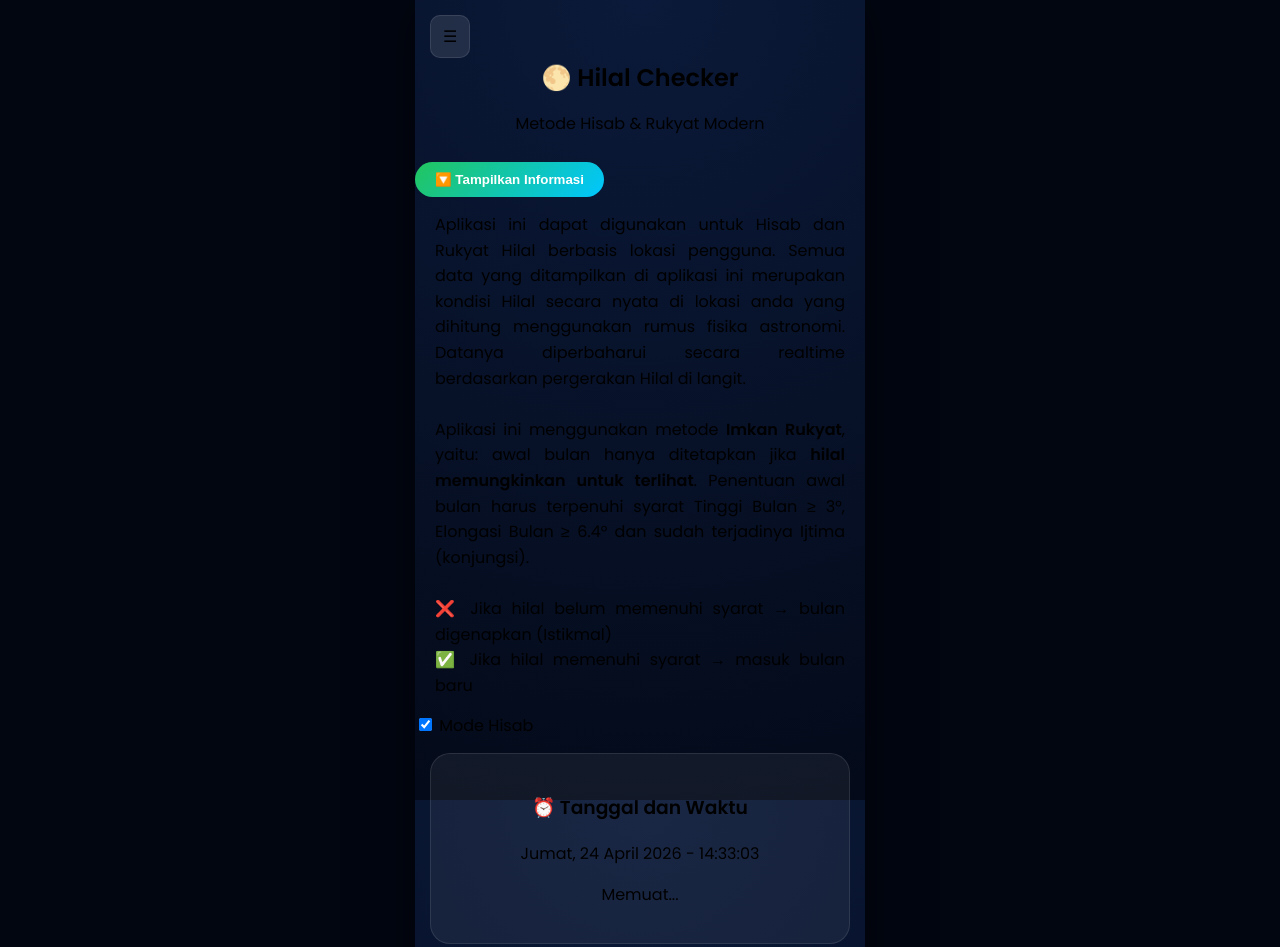
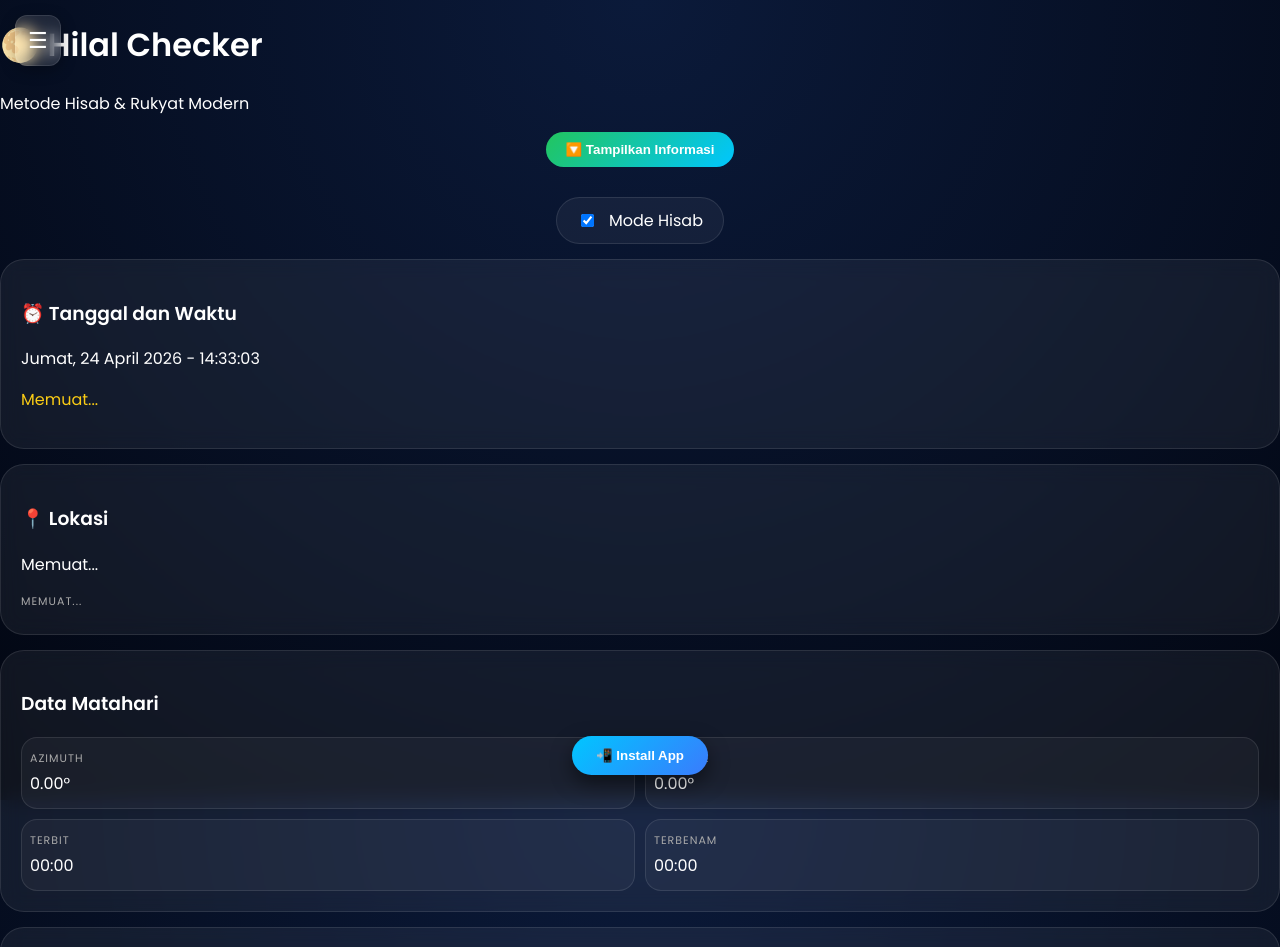
Before and after one commit to ariadisasaki/debugcode, a plain HTML site: page index.html in a window 1280 px wide. Shown: the top 947 px of the page. Drawn offline with Linux system fonts and the light colour scheme.

Commit message:
Update style.css

```diff
--- a/css/style.css
+++ b/css/style.css
@@ -4,34 +4,24 @@
   --card-bg: rgba(255, 255, 255, 0.06);
   --accent-blue: #3a7bfd;
   --accent-cyan: #00c6ff;
+  --accent-gold: #facc15;
+  --text-main: #ffffff;
+  --text-muted: #cbd5f5;
   --glass-border: rgba(255, 255, 255, 0.1);
 }
 
 body {
   margin: 0;
-  padding: 0;
   font-family: 'Poppins', sans-serif;
-  background: #020611; /* Background dasar agar laptop tidak putih */
-  display: flex;
-  justify-content: center; /* Mengetengahkan aplikasi di laptop */
-  min-height: 100vh;
-}
-
-/* === APP WRAPPER (Simulasi HP di Laptop) === */
-.app-wrapper {
-  width: 100%;
-  max-width: 450px; /* Lebar maksimal HP */
   background: var(--primary-bg);
   background-attachment: fixed;
-  min-height: 100vh;
-  position: relative; /* Anchor untuk elemen fixed di dalamnya */
-  box-shadow: 0 0 50px rgba(0,0,0,0.5);
+  color: var(--text-main);
   overflow-x: hidden;
 }
 
-/* === SPLASH SCREEN (Proporsional & Center) === */
+/* === SPLASH SCREEN === */
 #splash {
-  position: absolute; /* Gunakan absolute agar tetap di dalam wrapper */
+  position: fixed;
   top: 0; left: 0;
   width: 100%; height: 100%;
   background: #020611;
@@ -41,87 +31,152 @@
 }
 
 .logo {
-  width: 80px; /* Diperkecil agar proporsional */
+  width: 120px;
   height: auto;
   margin-bottom: 20px;
 }
 
-/* === HEADER (Center) === */
-.header {
-  text-align: center;
-  padding: 60px 20px 10px; /* Beri space atas agar tidak tertutup tombol menu */
-  width: 100%;
-  box-sizing: border-box;
+/* === FLOATING MENU BUTTON (Top Left) === */
+.menu-btn {
+  position: fixed;
+  top: 15px;
+  left: 15px;
+  font-size: 22px;
+  background: rgba(255, 255, 255, 0.1);
+  backdrop-filter: blur(8px);
+  color: #fff;
+  padding: 8px 12px;
+  border-radius: 12px;
+  z-index: 2000;
+  cursor: pointer;
+  border: 1px solid var(--glass-border);
+  box-shadow: 0 4px 15px rgba(0,0,0,0.3);
 }
 
-.header h1 { margin: 0; font-size: 24px; }
-
-/* === SIDEBAR & OVERLAY (Fixed & Berurutan) === */
+/* === SIDEBAR (Vertical Stack) === */
 .sidebar {
-  position: absolute;
+  position: fixed;
   top: 0; left: 0;
-  width: 280px; height: 100%;
-  background: rgba(10, 20, 40, 0.98);
+  width: 260px; height: 100%;
+  background: rgba(2, 6, 17, 0.98);
   backdrop-filter: blur(15px);
   z-index: 2001;
   transform: translateX(-100%);
   transition: transform 0.4s ease;
-  padding: 60px 20px;
+  padding: 60px 20px 20px 20px; /* Padding top lebih besar agar tidak tertutup tombol close */
+  box-sizing: border-box;
   display: flex;
-  flex-direction: column;
-  box-sizing: border-box;
+  flex-direction: column; /* Berurutan ke bawah */
+  gap: 10px;
 }
 
 .sidebar.active { transform: translateX(0); }
 
-.sidebar button {
-  margin-bottom: 15px; /* Jarak antar menu */
-  padding: 12px;
-  border-radius: 12px;
-  background: rgba(255,255,255,0.05);
-  border: 1px solid var(--glass-border);
-  color: white;
-  font-weight: 500;
-  cursor: pointer;
+.sidebar h3 {
+  margin-bottom: 10px;
+  text-align: center;
+  border-bottom: 1px solid var(--glass-border);
+  padding-bottom: 10px;
 }
 
-.overlay {
-  position: absolute;
-  top: 0; left: 0;
-  width: 100%; height: 100%;
-  background: rgba(0,0,0,0.7);
-  z-index: 2000;
-  display: none;
-}
-.overlay.active { display: block; }
-
-/* === MENU BUTTON (Floating Left Top) === */
-.menu-btn {
-  position: absolute;
-  top: 15px; left: 15px;
-  z-index: 2002;
-  background: rgba(255,255,255,0.1);
-  padding: 8px 12px;
-  border-radius: 10px;
-  border: 1px solid var(--glass-border);
-  cursor: pointer;
+/* === TOGGLES (Center Horizontal) === */
+.toggle-wrapper {
+  display: flex;
+  justify-content: center; /* Center Horizontal */
+  align-items: center;
+  margin: 15px auto;
+  width: 100%;
 }
 
-/* === PROGRESS BAR (Pastikan Tampil) === */
-.progress-container {
-  margin: 20px;
-  text-align: center;
+.hijri-toggle-wrapper {
+  display: flex;
+  align-items: center;
+  justify-content: center; /* Center Horizontal */
+  gap: 12px;
+  margin: 15px auto;
+  background: rgba(255,255,255,0.05);
+  padding: 10px 20px;
+  border-radius: 30px;
+  width: fit-content;
+  border: 1px solid var(--glass-border);
 }
 
+/* === CARD & LABELS (Hover Effects) === */
+.card {
+  background: var(--card-bg);
+  backdrop-filter: blur(10px);
+  border-radius: 24px;
+  padding: 20px;
+  margin-bottom: 15px;
+  border: 1px solid var(--glass-border);
+  transition: transform 0.3s ease;
+}
+
+.card:hover { transform: translateY(-3px); }
+
+/* Efek Hover pada Kotak Label (Azimuth, Altitude, dll) */
+.data-box, .prediksi-box, .sun-box {
+  background: rgba(255, 255, 255, 0.04);
+  border: 1px solid var(--glass-border);
+  padding: 12px 8px;
+  border-radius: 16px;
+  transition: all 0.3s ease;
+}
+
+.data-box:hover, .prediksi-box:hover, .sun-box:hover {
+  background: rgba(255, 255, 255, 0.1);
+  border-color: var(--accent-cyan);
+  transform: scale(1.05); /* Sedikit membesar saat di-hover */
+  box-shadow: 0 5px 15px rgba(0, 198, 255, 0.2);
+}
+
+.label {
+  font-size: 11px !important;
+  text-transform: uppercase;
+  letter-spacing: 1px;
+  color: #aaa;
+  display: block;
+  margin-bottom: 4px;
+}
+
+/* === PLANETARIUM (Ratio 1:2) === */
+#planetarium {
+  width: 100% !important;
+  height: 500px !important; /* Diperpanjang ke bawah */
+  border-radius: 12px;
+  background: #000;
+  display: block;
+}
+
+/* === HIDDEN CARD (Text Justify) === */
+#hijriInfoCard, #insightCard {
+  text-align: justify;
+  line-height: 1.6;
+  font-size: 14px;
+}
+
+.insight-hidden {
+  max-height: 0;
+  opacity: 0;
+  overflow: hidden;
+  transition: all 0.4s ease;
+}
+
+.insight-show {
+  max-height: 2000px;
+  opacity: 1;
+  padding: 15px 0;
+}
+
+/* === PROGRESS BAR === */
 .countdown-text {
-  font-size: 13px;
+  text-align: center;
+  font-weight: 600;
+  color: var(--accent-cyan);
   margin-bottom: 8px;
-  color: var(--accent-cyan);
-  font-weight: 600;
 }
 
 .progress-bar-bg {
-  width: 100%;
   height: 10px;
   background: rgba(255,255,255,0.1);
   border-radius: 10px;
@@ -130,57 +185,40 @@
 
 .progress-bar {
   height: 100%;
-  width: 0%; /* Diatur via JS */
-  background: linear-gradient(90deg, #38bdf8, #22c55e) !important;
-  transition: width 0.5s ease;
+  background: linear-gradient(90deg, #38bdf8, #22c55e);
 }
 
-/* === CARD & CONTENT === */
-.card {
-  background: var(--card-bg);
-  border-radius: 20px;
-  padding: 20px;
-  margin: 15px;
-  border: 1px solid var(--glass-border);
-  text-align: center;
+/* === INSTALL BUTTON (Bottom Center) === */
+#installBtn {
+  position: fixed;
+  bottom: 25px;
+  left: 50%;
+  transform: translateX(-50%);
+  padding: 12px 24px;
+  border-radius: 50px;
+  background: linear-gradient(135deg, var(--accent-cyan), var(--accent-blue));
+  border: none;
+  color: #fff;
+  font-weight: 600;
+  z-index: 9998;
+  box-shadow: 0 8px 20px rgba(0,0,0,0.5);
 }
 
-/* Teks Hidden Card dengan jarak (Padding) */
-#hijriInfoCard, #insightCard {
-  padding: 15px 20px !important; /* Memberi jarak dari tepi */
-  text-align: justify;
-  line-height: 1.6;
+/* === UTILS === */
+.data-grid, .prediksi-grid, .sun-grid {
+  display: grid;
+  grid-template-columns: 1fr 1fr;
+  gap: 10px;
 }
-
-/* Sembunyikan Kalibrasi di Layar Utama */
+.full { grid-column: span 2; }
 #calibrateBtn { display: none !important; }
 
-/* Label sub-card (Normal/Bukan Uppercase) */
-.label {
-  font-size: 12px;
-  text-transform: none;
-  color: #aaa;
+.overlay {
+  position: fixed;
+  top: 0; left: 0;
+  width: 100%; height: 100%;
+  background: rgba(0,0,0,0.7);
+  z-index: 1999;
+  display: none;
 }
-
-/* Planetarium Proporsional */
-#planetarium {
-  width: 100% !important;
-  height: 280px !important;
-  border-radius: 12px;
-  background: #000;
-}
-
-/* Install Button (Center Bottom) */
-#installBtn {
-  position: absolute;
-  bottom: 20px;
-  left: 50%;
-  transform: translateX(-50%);
-  z-index: 1000;
-  padding: 10px 20px;
-  border-radius: 30px;
-  background: linear-gradient(135deg, var(--accent-cyan), var(--accent-blue));
-  border: none;
-  color: white;
-  white-space: nowrap;
-}
+.overlay.active { display: block; }
```
